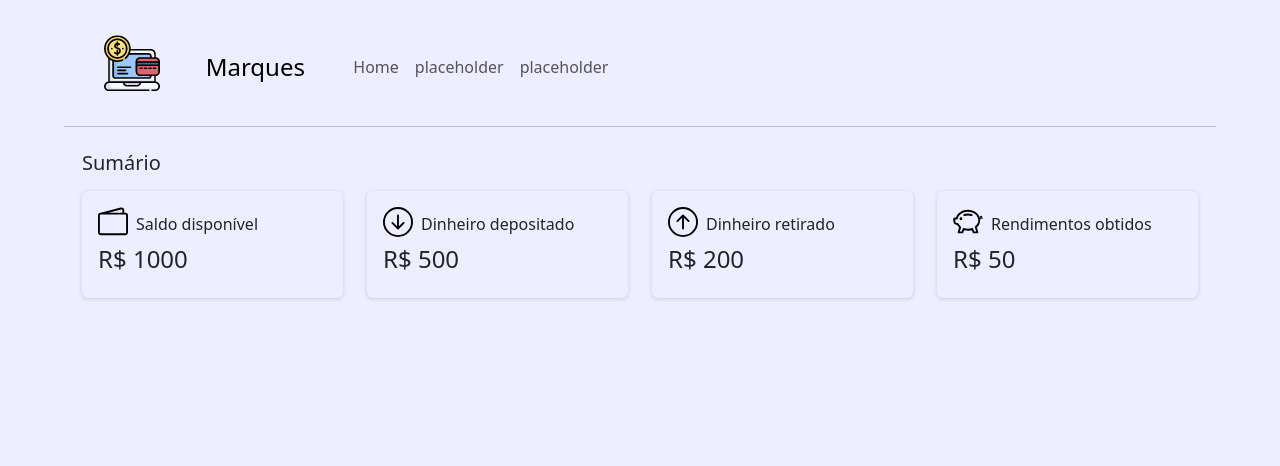
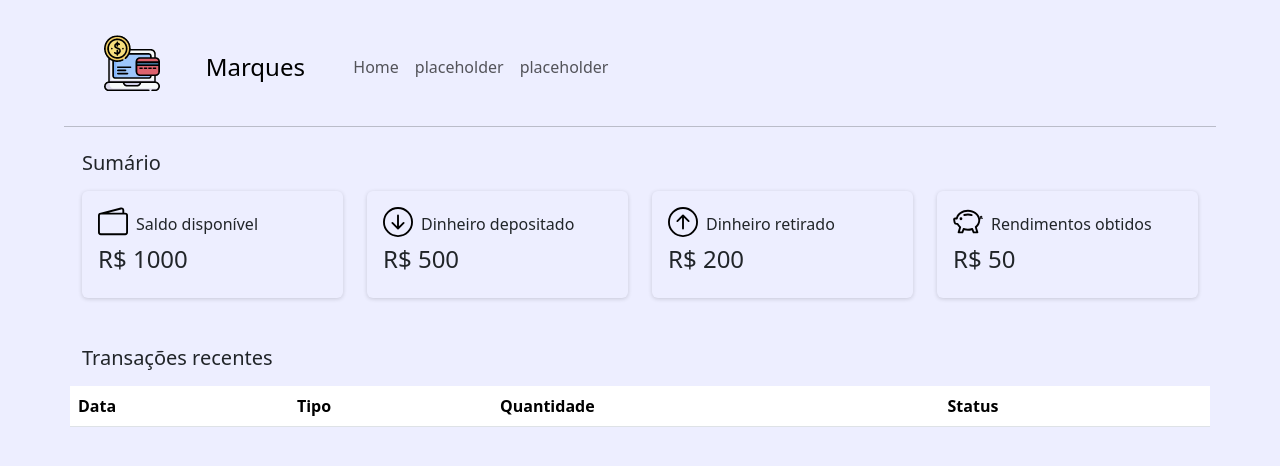
Before and after one commit to JoaoVMarques/marques-bank, a React (Vite) app: page /marques in a window 1280 px wide. Shown: the top 466 px of the page. Built offline with nearby package versions, Linux system fonts and the light colour scheme.

Commit message:
Criando uma tabela para transações recentes

```diff
--- a/src/pages/homepage/HomePage.tsx
+++ b/src/pages/homepage/HomePage.tsx
@@ -1,4 +1,5 @@
 import HomeNavbar from './components/HomeNavbar.tsx';
+import RecentPanel from './components/RecentPanel.tsx';
 import Summary from './components/summary/Summary.tsx';
 
 function HomePage() {
@@ -7,6 +8,7 @@ function HomePage() {
       <HomeNavbar />
       <hr className='navbarLine mb-4  ' />
       <Summary />
+      <RecentPanel />
     </>
   );
 }
--- /dev/null
+++ b/src/pages/homepage/components/RecentPanel.tsx
@@ -0,0 +1,29 @@
+import {
+  Col, Container, Row, Table,
+} from 'react-bootstrap';
+
+function RecentPanel() {
+  return (
+    <Container>
+      <Row>
+        <Col>
+          <h5 className='mb-3'>Transações recentes</h5>
+        </Col>
+      </Row>
+      <Row>
+        <Table>
+          <thead>
+            <tr>
+              <th>Data</th>
+              <th>Tipo</th>
+              <th>Quantidade</th>
+              <th>Status</th>
+            </tr>
+          </thead>
+        </Table>
+      </Row>
+    </Container>
+  );
+}
+
+export default RecentPanel;
--- a/src/pages/homepage/components/summary/Summary.tsx
+++ b/src/pages/homepage/components/summary/Summary.tsx
@@ -6,7 +6,7 @@ import {
 
 function Summary() {
   return (
-    <Container>
+    <Container className='mb-5'>
       <Row>
         <h5 className='mb-3'>Sumário</h5>
       </Row>
--- a/src/pages/homepage/components/summary/panels.ts
+++ b/src/pages/homepage/components/summary/panels.ts
@@ -4,6 +4,8 @@ import wallet from '../../../../imgs/svgs/wallet.svg';
 import arrowDown from '../../../../imgs/svgs/arrow-down.svg';
 import arrowUp from '../../../../imgs/svgs/arrow-up.svg';
 import piggyBank from '../../../../imgs/svgs/piggy-bank.svg';
+
+// Depois é preciso deixar dinamico a parte dos valores.
 
 export const totalMoney: IPanel = {
   icon: {
```
